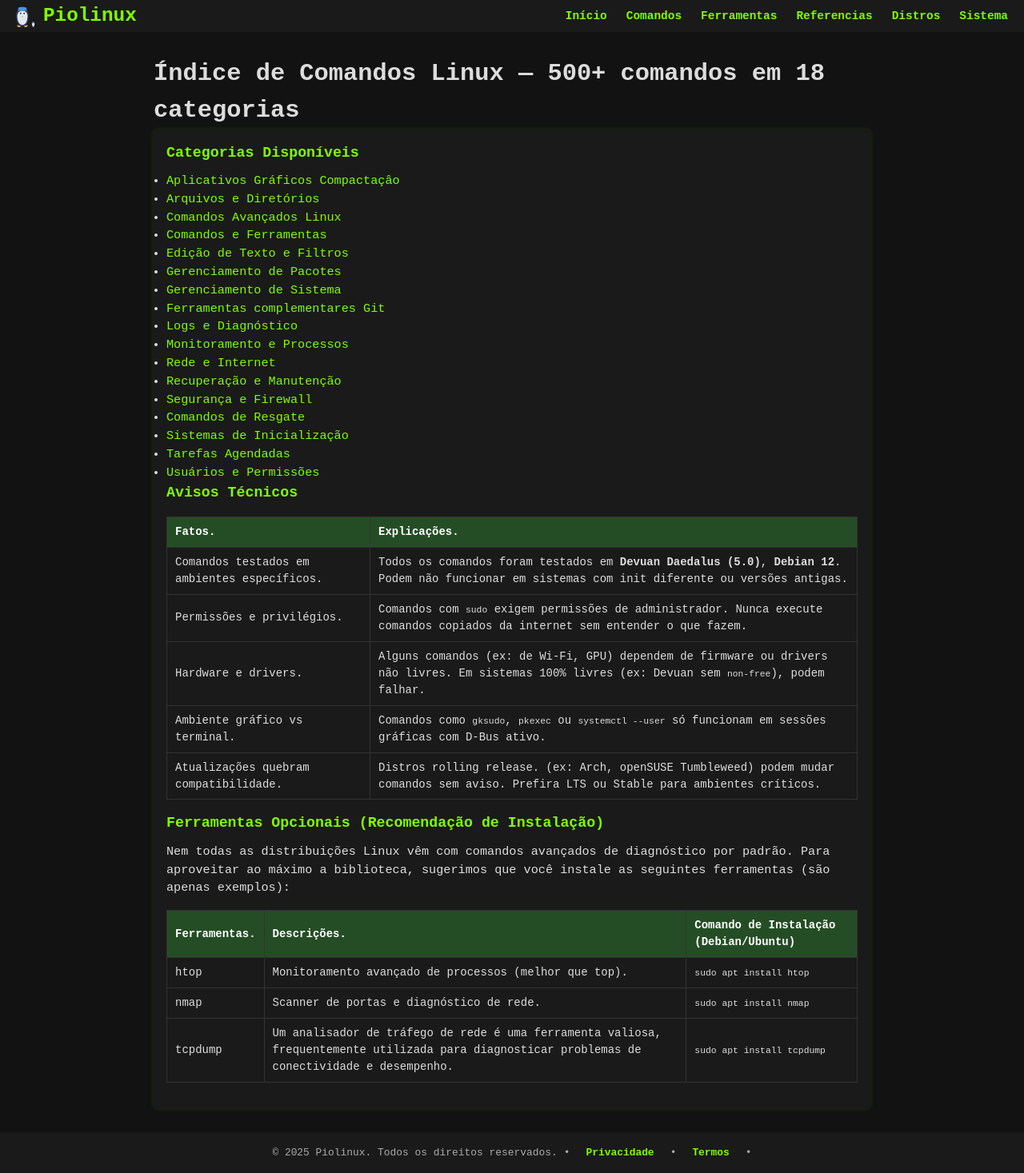
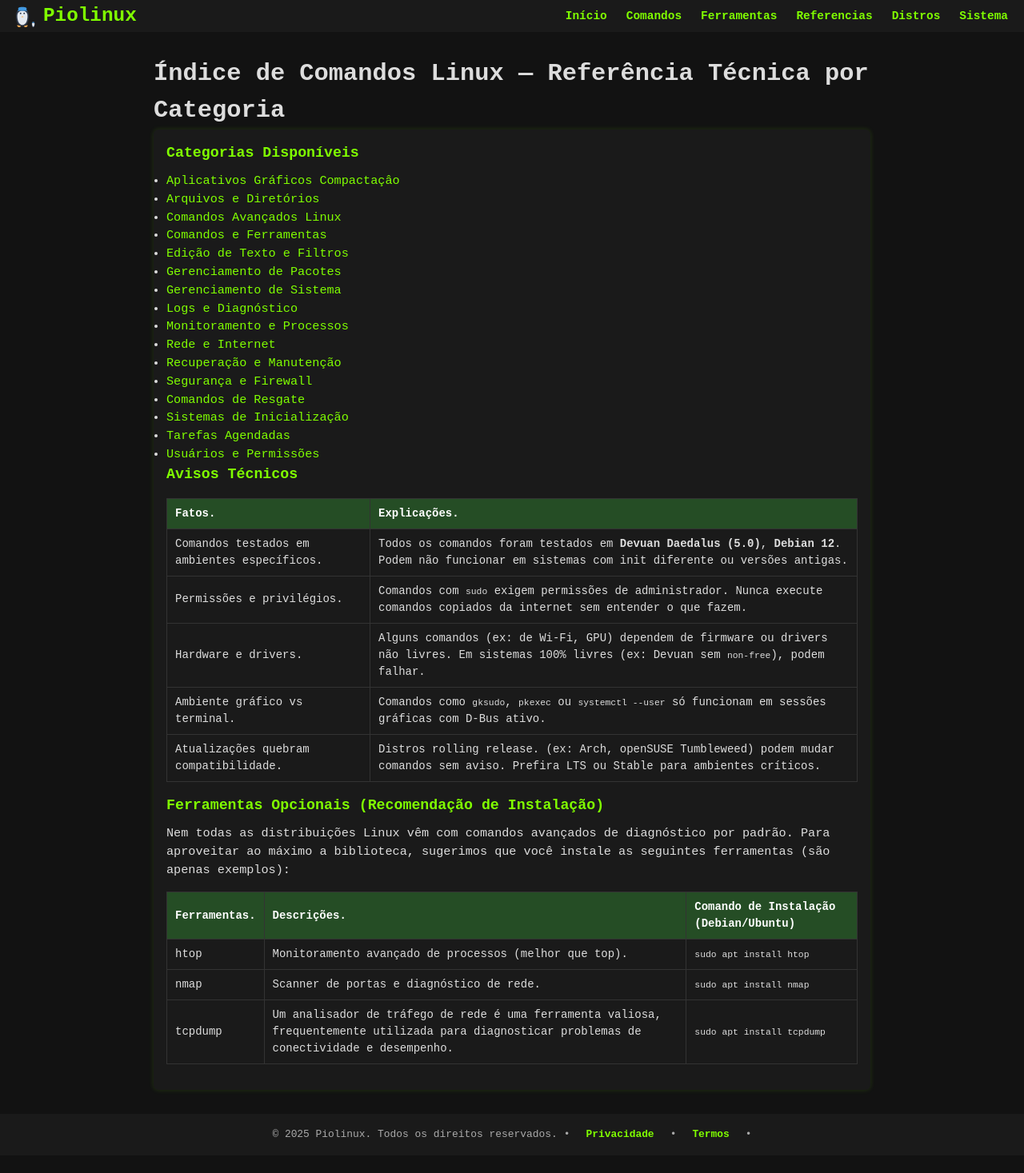
Before and after one commit to Piolinux/piolinux-site, a Jekyll site: the page built from _pages/_comandos/index.md, in a window 1280 px wide. Shown: the whole page at 80% size. Built offline with Jekyll 4.4.1, drawn with Linux system fonts in a browser that asks for light colours; after the commit the page ends 1445 px from its top, so only the background shows below that.

Commit message:
Update index.md

```diff
--- a/_pages/_comandos/index.md
+++ b/_pages/_comandos/index.md
@@ -1,7 +1,7 @@
 ---
 layout: manual-seo
-title: "Índice de Comandos Linux — 500+ comandos em 18 categorias"
-description: "Biblioteca técnica com 500+ comandos Linux validados, organizados em categorias e formatados em tabelas copiáveis com 1 clique."
+title: "Índice de Comandos Linux — Referência Técnica por Categoria"
+description: "Guia técnico com comandos Linux essenciais, organizados por categoria. Todos baseados na documentação oficial. Zero risco, zero introdução."
 permalink: /comandos/
 ---
 
@@ -16,11 +16,10 @@ permalink: /comandos/
     <li><a href="/aplicativos-graficos-compactacao-linux/">Aplicativos Gráficos Compactaçâo</a></li>
     <li><a href="/arquivos-e-diretorios/">Arquivos e Diretórios</a></li>
     <li><a href="/comandos-avancados-linux/">Comandos Avançados Linux</a></li>
-   <li><a href="{{ '/indice-linux/' | relative_url }}">️Comandos e Ferramentas</a></li>
+    <li><a href="{{ '/indice-linux/' | relative_url }}">️Comandos e Ferramentas</a></li>
     <li><a href="/edicao-de-texto-e-filtros/"> Edição de Texto e Filtros</a></li>
     <li><a href="/gerenciamento-de-pacotes/"> Gerenciamento de Pacotes</a></li>
     <li><a href="/gerenciamento-de-sistema/"> Gerenciamento de Sistema</a></li>
-    <li><a href="/ferramentas-complementares-git/"> Ferramentas complementares Git</a></li>
     <li><a href="/logs-e-diagnostico/">Logs e Diagnóstico</a></li>
     <li><a href="/monitoramento-e-processos/"> Monitoramento e Processos</a></li>
     <li><a href="/rede-e-internet/">Rede e Internet</a></li>
```
